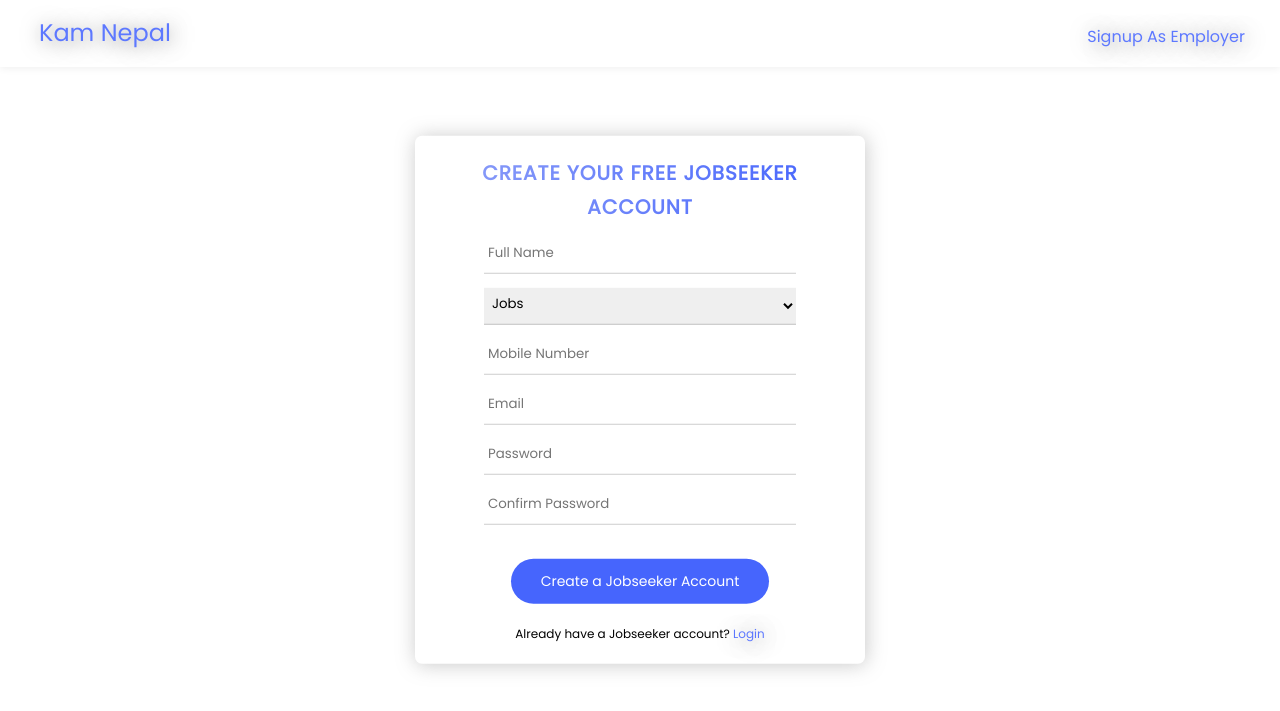
After one commit to saileshbro/kamnepal, a PHP site: page /register-jobseeker.php in a window 1280 px wide. The commit adds this page. Shown: the top 711 px of the page. Run offline with PHP 8.4, Linux system fonts and the light colour scheme.

Commit message:
Register for both users created

```diff
--- a/css/main.css
+++ b/css/main.css
@@ -1,3 +1,4 @@
+@import url("https://fonts.googleapis.com/css?family=Poppins");
 *,
 *::after,
 *::before {
@@ -5,20 +6,46 @@
   padding: 0;
   -webkit-box-sizing: inherit;
           box-sizing: inherit;
+  font-family: 'Poppins', sans-serif;
 }
 
 html {
+  font-family: 'Poppins', sans-serif;
   font-size: 62.5%;
   -webkit-box-sizing: border-box;
           box-sizing: border-box;
 }
 
 body {
-  font-family: "Lato",sans-serif;
+  font-family: 'Poppins', sans-serif;
   font-weight: 400;
   line-height: 1.7;
   -webkit-box-sizing: border-box;
           box-sizing: border-box;
+}
+
+.heading-primary {
+  font-size: 3.5rem;
+  text-transform: uppercase;
+  font-weight: 700;
+  background: -webkit-gradient(linear, left top, right top, from(#8b9df8), to(#4665fd));
+  background: linear-gradient(to right, #8b9df8, #4665fd);
+  display: inline-block;
+  background-clip: text;
+  color: transparent;
+  letter-spacing: .2rem;
+}
+
+.heading-secondary {
+  font-size: 2rem;
+  text-transform: uppercase;
+  font-weight: 700;
+  background: -webkit-gradient(linear, left top, right top, from(#8b9df8), to(#4665fd));
+  background: linear-gradient(to right, #8b9df8, #4665fd);
+  display: inline-block;
+  background-clip: text;
+  color: transparent;
+  letter-spacing: .1rem;
 }
 
 .navbar {
@@ -42,6 +69,7 @@ body {
 
 .navbar--left .brand-header {
   display: inline-block;
+  font-size: 2.4rem;
 }
 
 .navbar--right {
@@ -91,3 +119,118 @@ body {
   color: #6a82ff;
   text-shadow: 1px 1px rgba(119, 119, 119, 0.8);
 }
+
+.form {
+  font-family: 'Poppins', sans-serif;
+  padding: 2rem 3rem;
+  width: 45rem;
+  text-align: center;
+  -webkit-box-shadow: 1px 1px 20px rgba(119, 119, 119, 0.4);
+          box-shadow: 1px 1px 20px rgba(119, 119, 119, 0.4);
+  border-radius: 7px;
+}
+
+.form input, .form select {
+  display: block;
+  padding: .5rem .4rem;
+  width: 80%;
+  border: none;
+  border-bottom: 1px solid rgba(0, 0, 0, 0.2);
+  padding-bottom: 1rem;
+  margin: 1.4rem auto;
+}
+
+.form button {
+  margin: 2rem 0;
+}
+
+.form .form-text {
+  font-size: 1.2rem;
+}
+
+.slider {
+  padding: 3px;
+  border-radius: 50px;
+  display: inline-block;
+  background: #eee;
+}
+
+.slider .sliderMode {
+  display: -webkit-box;
+  display: -ms-flexbox;
+  display: flex;
+  -webkit-box-pack: center;
+      -ms-flex-pack: center;
+          justify-content: center;
+  font-size: 16px;
+  text-transform: uppercase;
+  position: relative;
+}
+
+.slider .sliderMode div {
+  position: relative;
+  cursor: pointer;
+  padding: 7px 20px;
+  border-radius: 40px;
+  -webkit-transition: .4s;
+  transition: .4s;
+  z-index: 3;
+  background: rgba(0, 0, 0, 0);
+}
+
+.slider .sliderMode div.on {
+  color: #fff;
+}
+
+.slider .sliderMode .overlay {
+  position: absolute;
+  z-index: 2;
+  border-radius: 40px;
+  width: calc(50% - 3px);
+  left: 3px;
+  top: 3px;
+  bottom: 3px;
+  background: green;
+  -webkit-transition: 0.5s cubic-bezier(0.1, 0.8, 0.1, 1);
+  transition: 0.5s cubic-bezier(0.1, 0.8, 0.1, 1);
+}
+
+.slider .sliderMode .overlay.on {
+  -webkit-transform: translateX(100%);
+          transform: translateX(100%);
+}
+
+.button-primary {
+  background: #4665fd;
+  color: white;
+  padding: 1.2rem 3rem;
+  border-radius: 10rem;
+  border: none;
+  -webkit-transition: all .2s;
+  transition: all .2s;
+  font-size: 1.4em;
+}
+
+.button-primary:hover {
+  background: #5d78ff;
+}
+
+.links {
+  color: #5d78ff;
+  text-decoration: none;
+  text-transform: capitalize;
+  text-shadow: 2px 2px 20px #777;
+}
+
+.links:hover {
+  color: #3859fc;
+}
+
+.register {
+  position: absolute;
+  top: 50%;
+  left: 50%;
+  display: inline-block;
+  -webkit-transform: translate(-50%, -50%);
+          transform: translate(-50%, -50%);
+}
--- a/index.php
+++ b/index.php
@@ -5,7 +5,7 @@
     <meta name="viewport" content="width=device-width, initial-scale=1.0">
     <meta http-equiv="X-UA-Compatible" content="ie=edge">
     <link rel="stylesheet" href="css/main.css">
-    <link rel="stylesheet" href="css/all.css">
+    <link rel="stylesheet" href="https://use.fontawesome.com/releases/v5.5.0/css/all.css" integrity="sha384-B4dIYHKNBt8Bc12p+WXckhzcICo0wtJAoU8YZTY5qE0Id1GSseTk6S+L3BlXeVIU" crossorigin="anonymous">
 
     <title>Kam Nepal</title>
 </head>
@@ -14,7 +14,7 @@
     <nav class="navbar">
         <div class="navbar--left">
             <i class="fa fa-graduation-cap brand-logo"></i>
-            <h1 class='brand-header'>Kam Nepal</h1>
+            <a href='./index.php' class='brand-header links'>Kam Nepal</a>
         </div>
         <div class="navbar--right">
             <div class="navbar-links">
--- /dev/null
+++ b/register-jobseeker.php
@@ -0,0 +1,61 @@
+<!DOCTYPE html>
+<html lang="en">
+<head>
+    <meta charset="UTF-8">
+    <meta name="viewport" content="width=device-width, initial-scale=1.0">
+    <meta http-equiv="X-UA-Compatible" content="ie=edge">
+    <link rel="stylesheet" href="css/main.css">
+
+    <title>Kam Nepal | Register</title>
+</head>
+<body>
+<nav class="navbar">
+        <div class="navbar--left">
+            <i class="fa fa-graduation-cap brand-logo"></i>
+            <a href='./index.php' class='brand-header links'>Kam Nepal</a>
+        </div>
+        <div class="navbar--right">
+            <a class='links' href="./register-employer.php">Signup as Employer</a>
+        </div>
+</nav>
+    <div class="register">
+        <form class='form' action="">
+            <h1 class="heading-secondary">Create your free Jobseeker Account</h1>
+            <input type='text' name='full-name' placeholder='Full Name' required>
+            <select name="categories" id="">
+                <option value="1">Jobs</option>
+            </select>
+            <input type="text" name='mobile' placeholder='Mobile Number' required>
+            <input type="email" name="email" id="" placeholder='Email' required>
+            <input type="password" name="password" id="" placeholder='Password' required>
+            <input type="password" name='password-confirm' placeholder='Confirm Password' required>
+            <button type="submit" class='button-primary'>Create a Jobseeker Account</button>
+            <p class='form-text'>Already have a Jobseeker account? <a class='links'href="">Login</a></p>
+        </form>
+    </div>
+
+    <!-- <div class="slider">
+        <div class="sliderMode">
+            <div class="slider left on" onclick="shift(this);">
+                <p>Individual</p>
+            </div>
+            <div class="slider right" onclick="shift(this);">
+                <p>Business</p>
+            </div>
+            <aside class="overlay" id="overlay" >
+            </aside>
+        </div>
+    </div> -->
+<script>
+    var elem=document.getElementById('overlay');
+    function shift(item){
+        let slide=item.parentNode.getElementsByClassName('slider');
+        for(let i=0;i<slide.length;i++){
+            slide[i].classList.toggle('on');
+        }
+        item.classList.add('on');
+        elem.classList.toggle('on');
+    }
+</script>
+</body>
+</html>
--- a/scss/abstract/_variables.scss
+++ b/scss/abstract/_variables.scss
@@ -1,6 +1,7 @@
 $color-primary: #5d78ff;
 $color-primary-light: #8b9df8;
 $color-primary-dark : #4665fd;
+$color-primary-dark-2 : #3859fc;
 $color-grey-dark: #777;
 $color-grey-dark-2: #999;
 $color-white : #fff;
--- a/scss/base/_base.scss
+++ b/scss/base/_base.scss
@@ -4,13 +4,15 @@
     margin: 0;
     padding: 0;
     box-sizing: inherit;
+    font-family: 'Poppins', sans-serif;
 }
 html{
+    font-family: 'Poppins', sans-serif;
     font-size: 62.5%;
     box-sizing: border-box;
 }
 body{
-    font-family: "Lato",sans-serif;
+    font-family: 'Poppins', sans-serif;
     font-weight: 400;
     line-height: 1.7;
     // color: red !important;
--- /dev/null
+++ b/scss/base/_typography.scss
@@ -0,0 +1,20 @@
+.heading-primary{
+    font-size: 3.5rem;
+    text-transform: uppercase;
+    font-weight: 700;
+    background: linear-gradient(to right, $color-primary-light, $color-primary-dark);
+    display: inline-block;
+    background-clip: text;
+    color: transparent;
+    letter-spacing: .2rem;
+}
+.heading-secondary{
+    font-size: 2rem;
+    text-transform: uppercase;
+    font-weight: 700;
+    background: linear-gradient(to right, $color-primary-light, $color-primary-dark);
+    display: inline-block;
+    background-clip: text;
+    color: transparent;
+    letter-spacing: .1rem;
+}
--- /dev/null
+++ b/scss/components/_form.scss
@@ -0,0 +1,29 @@
+.form{
+    font-family: 'Poppins', sans-serif;
+    padding: 2rem 3rem;
+    width: 45rem;
+    text-align: center;
+    box-shadow: 1px 1px 20px rgba($color-grey-dark,.4);
+    border-radius: 7px;
+
+
+    input,select{
+        // font-family: 'Poppins', sans-serif;
+        display: block;
+        padding: .5rem .4rem;
+        width: 80%;
+
+        border: none;
+        border-bottom: 1px solid rgba(black,.2);
+        padding-bottom: 1rem;
+        margin: 1.4rem auto ;
+
+    }
+    button{
+        margin: 2rem 0;
+    }
+    .form-text{
+        font-size: 1.2rem;
+
+    }
+}
--- a/scss/layout/_navbar.scss
+++ b/scss/layout/_navbar.scss
@@ -12,6 +12,7 @@
         }
         .brand-header{
             display: inline-block;
+            font-size: 2.4rem;
         }
     }
     &--right{
@@ -56,4 +57,5 @@
             }
         }
     }
+
 }
--- a/scss/main.scss
+++ b/scss/main.scss
@@ -1,3 +1,4 @@
+@import url('https://fonts.googleapis.com/css?family=Poppins');
 // abstracts
 @import 'abstract/variables';
 @import 'abstract/mixins';
@@ -6,13 +7,17 @@
 
 // base
 @import 'base/base';
+@import 'base/typography';
+
+// layouts
+@import 'layout/navbar';
 
 // components
 @import 'components/card';
-// layouts
-@import 'layout/navbar';
+@import 'components/form';
+@import 'components/slider';
 
+@import 'utilities/buttons';
 
-
-// font awesome colors
-@import 'fonts/fonts';
+// pages
+@import 'pages/register';
--- /dev/null
+++ b/scss/pages/_register.scss
@@ -0,0 +1,7 @@
+.register{
+    position: absolute;
+    top:50%;
+    left: 50%;
+    display: inline-block;
+    transform: translate(-50%,-50%);
+}
--- /dev/null
+++ b/scss/utilities/_buttons.scss
@@ -0,0 +1,21 @@
+.button-primary{
+    background: $color-primary-dark;
+    color: white;
+    padding: 1.2rem 3rem;
+    border-radius: 10rem;
+    border: none;
+    transition: all .2s;
+    font-size: 1.4em;
+    &:hover{
+        background: $color-primary;
+    }
+}
+.links{
+    color: $color-primary;
+    text-decoration: none;
+    text-transform: capitalize;
+    text-shadow: 2px 2px 20px $color-grey-dark;
+    &:hover{
+        color: $color-primary-dark-2;
+    }
+}
```
Also changed, not shown: register-employer.php (added, +62 -0 lines), register.php (deleted, +0 -12 lines), scss/components/_slider.scss (added, +43 -0 lines), scss/fonts/_fonts.scss (deleted).
